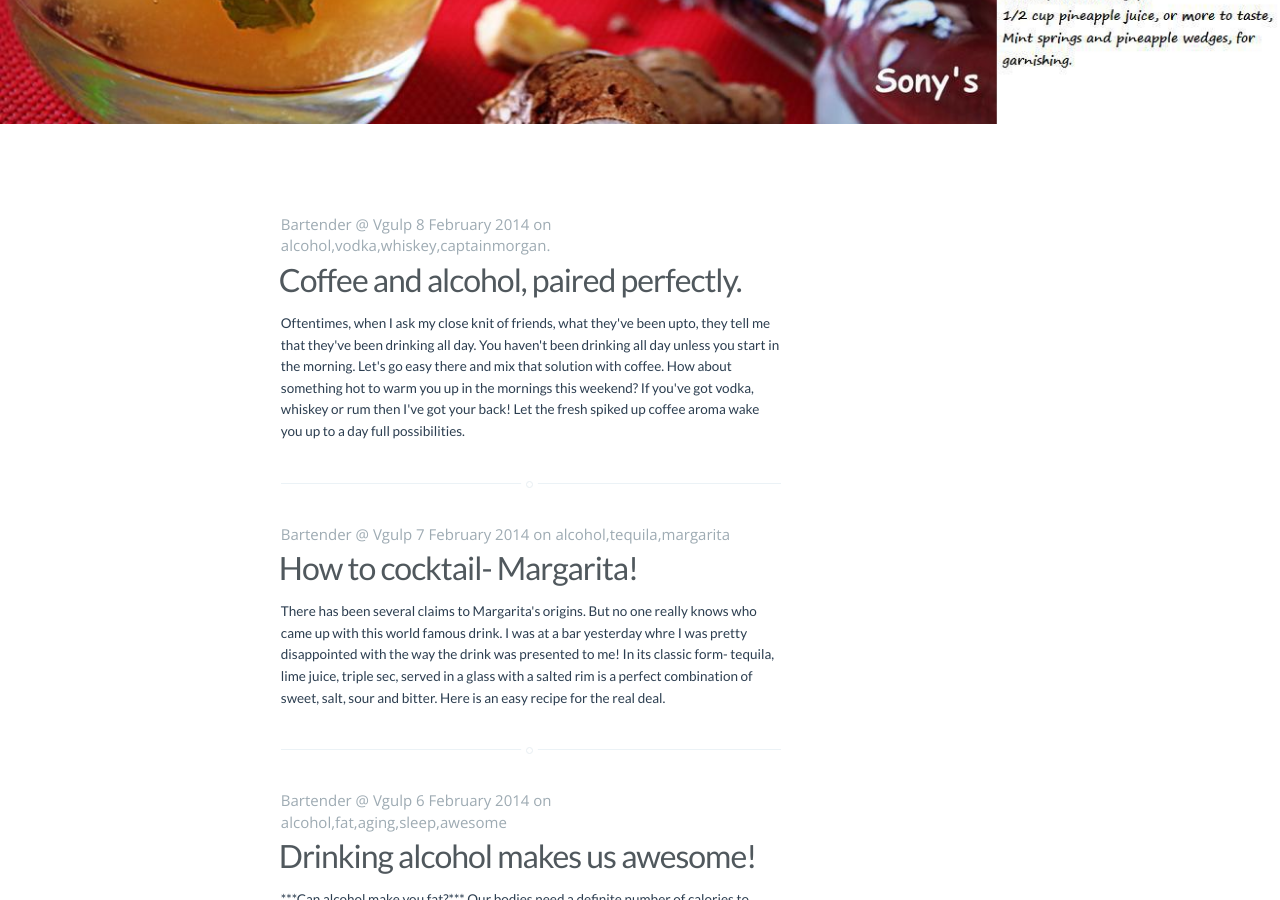
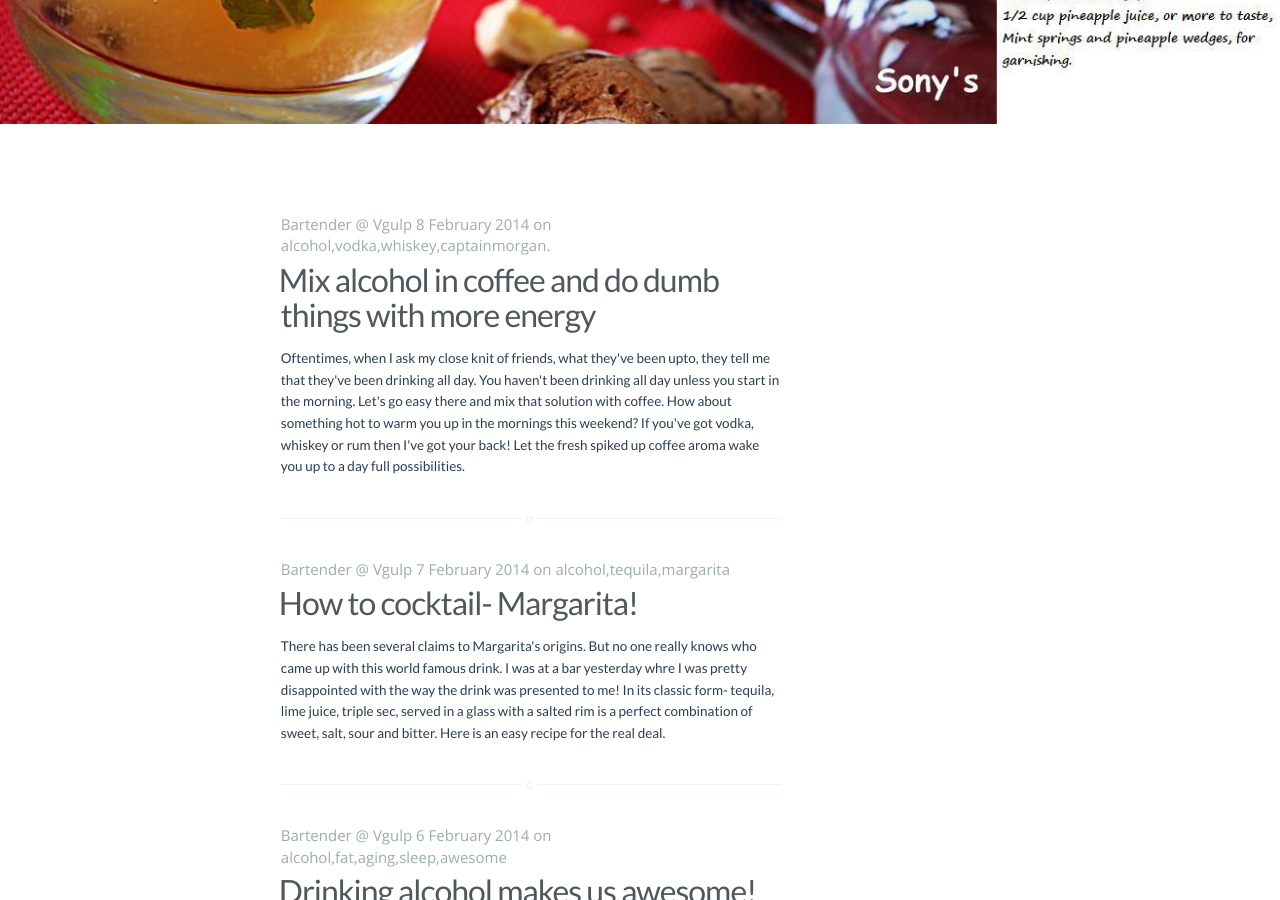
Before and after one commit to ajeeshpu/vgulp-jekyll, a Jekyll site: the page built from blog/index.html, in a window 1280 px wide and 900 px high, scrolled down 416 px. Built offline with Jekyll 4.4.1, drawn with Linux system fonts in a browser that asks for light colours; some web fonts are replaced; Markdown is read by kramdown in place of the engine named in the settings; the list of posts is cut into pages by our own code.

Commit message:
modifying title for coffee and alcohol

```diff
--- a/_posts/2014-02-08-Coffee-and-alcohol-paired-perfectly.markdown
+++ b/_posts/2014-02-08-Coffee-and-alcohol-paired-perfectly.markdown
@@ -1,6 +1,6 @@
 ---
 layout: blog-post
-title: "Coffee and alcohol, paired perfectly."
+title: "Mix alcohol in coffee and do dumb things with more energy"
 description: "Oftentimes, when I ask my close knit of friends, what they've been upto, they tell me that they've been drinking all day. You haven't been drinking all day unless you start in the morning. Let's go easy there and mix that solution with coffee.
 How about something hot to warm you up in the mornings this weekend? If you've got vodka, whiskey or rum then I've got your back! Let the fresh spiked up coffee aroma wake you up to a day full possibilities.  "
 date: 2014-02-08 18:48:11
```
